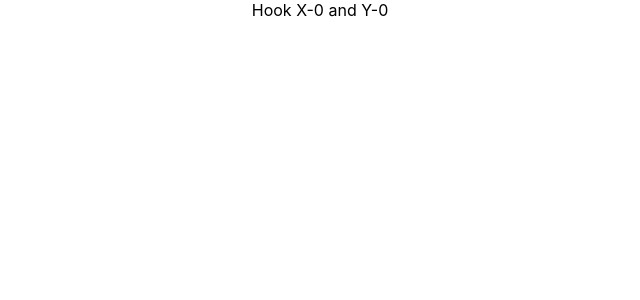
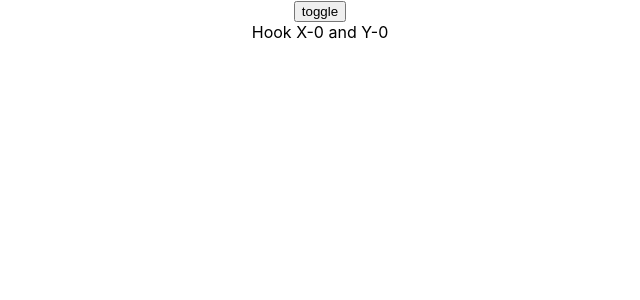
Before and after one commit to NeelCitrusbug/ReactHook, a React (Create React App) app: page / in a window 1280 px wide. Shown: the top 300 px of the page, without its empty margins (320-960 px from the left). Built offline with nearby package versions, Linux system fonts and the light colour scheme.

Commit message:
useEffect with cleanup

```diff
--- a/src/App.js
+++ b/src/App.js
@@ -6,6 +6,7 @@
 import HookCounterFour from './components/HookCounterFour'
 import HookCounterFive from './components/HookCounterFive'
 import HookMouse from './components/HookMouse'
+import MouseContainer from './components/MouseContainer'
 
 function App() {
   return (
@@ -15,7 +16,8 @@
       {/* <HookCounterThree/> */}
       {/* <HookCounterFour/> */}
       {/* <HookCounterFive/> */}
-      <HookMouse/>
+      {/* <HookMouse/> */}
+      <MouseContainer/>
     </div>
   );
 }
--- a/src/components/HookMouse.js
+++ b/src/components/HookMouse.js
@@ -15,6 +15,11 @@
     useEffect(()=>{
         console.log("useEffect called")
         window.addEventListener('mousemove', logMousePosition)
+
+        return () => {
+            console.log("component unmounted")
+            window.removeEventListener('mousemove', logMousePosition)
+        }
     },[])
 
     return (
--- /dev/null
+++ b/src/components/MouseContainer.js
@@ -0,0 +1,14 @@
+import React,{useState} from 'react';
+import HookMouse from './HookMouse'
+
+export default function MouseContainer(){
+
+    const[display,setDisplay] = useState(true)
+
+    return (
+        <div>
+            <button onClick={()=> setDisplay(!display)}>toggle</button>
+            {display && <HookMouse/>}
+        </div>
+    )
+}
```
